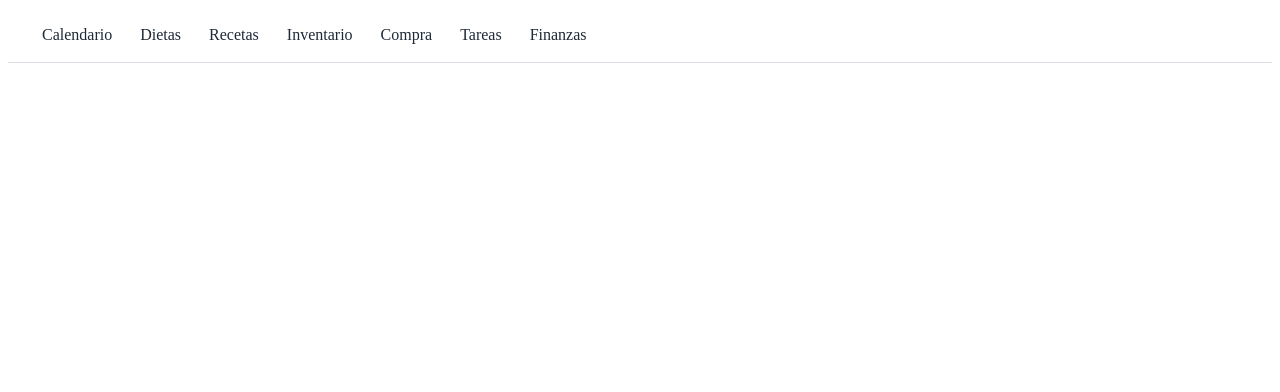
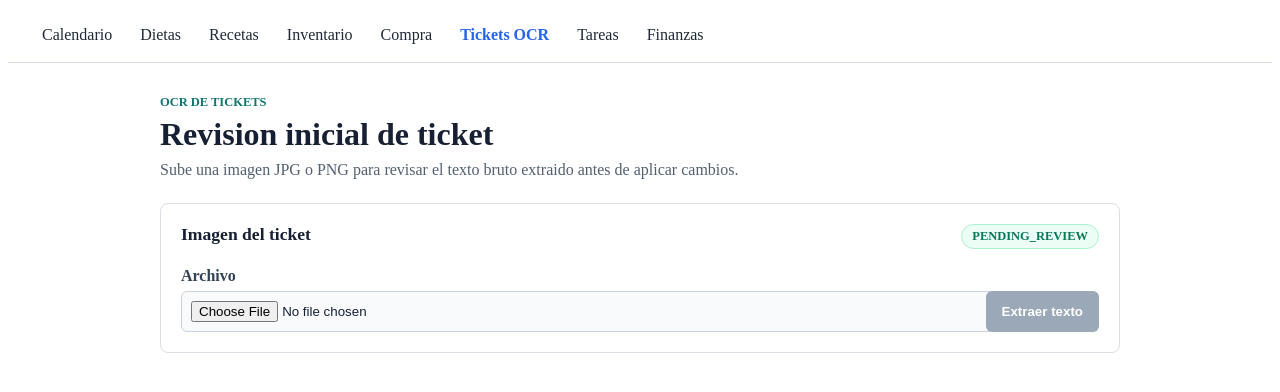
Before and after one commit to pablobaskes/planifai-front, an Angular app: page /receipts/ocr in a window 1280 px wide. Before the commit this address led to /. Shown: the top 392 px of the page. Built offline with nearby package versions, Linux system fonts and the light colour scheme.

Commit message:
feat: add OCR basic feature

```diff
--- a/src/app/app.html
+++ b/src/app/app.html
@@ -4,6 +4,7 @@
   <a routerLink="/diet/recipes" routerLinkActive="active">Recetas</a>
   <a routerLink="/inventory" routerLinkActive="active">Inventario</a>
   <a routerLink="/shopping" routerLinkActive="active">Compra</a>
+  <a routerLink="/receipts/ocr" routerLinkActive="active">Tickets OCR</a>
   <a routerLink="/tasks" routerLinkActive="active">Tareas</a>
   <a routerLink="/finance" routerLinkActive="active">Finanzas</a>
 </nav>
--- a/src/app/app.routes.ts
+++ b/src/app/app.routes.ts
@@ -22,6 +22,11 @@ export const routes: Routes = [
       import('./features/finance/pages/finance-page/finance-page').then(m => m.FinancePage)
   },
   {
+    path: 'receipts/ocr',
+    loadComponent: () =>
+      import('./features/receipts/pages/receipt-ocr-page/receipt-ocr-page').then(m => m.ReceiptOcrPage)
+  },
+  {
     path: 'diet',
     loadChildren: () =>
       import('./features/diet/diet.routes').then(m => m.DIET_ROUTES)
--- /dev/null
+++ b/src/app/features/receipts/pages/receipt-ocr-page/receipt-ocr-page.css
@@ -0,0 +1,157 @@
+.receipt-page {
+  max-width: 960px;
+  margin: 0 auto;
+  padding: 32px 24px 56px;
+  color: #172033;
+}
+
+.receipt-header {
+  margin-bottom: 24px;
+}
+
+.eyebrow {
+  margin: 0 0 6px;
+  color: #0f766e;
+  font-size: 0.78rem;
+  font-weight: 700;
+  letter-spacing: 0;
+  text-transform: uppercase;
+}
+
+h1,
+h2,
+p {
+  margin-top: 0;
+}
+
+h1 {
+  margin-bottom: 8px;
+  font-size: 2rem;
+}
+
+h2 {
+  margin-bottom: 0;
+  font-size: 1.1rem;
+}
+
+.subtitle {
+  max-width: 680px;
+  margin-bottom: 0;
+  color: #526070;
+}
+
+.upload-panel,
+.result-panel {
+  border: 1px solid #d8dee4;
+  border-radius: 8px;
+  background: #ffffff;
+  padding: 20px;
+}
+
+.result-panel {
+  margin-top: 20px;
+}
+
+.panel-heading {
+  display: flex;
+  align-items: flex-start;
+  justify-content: space-between;
+  gap: 16px;
+  margin-bottom: 18px;
+}
+
+.panel-heading p {
+  margin: 4px 0 0;
+  color: #5f6d7a;
+}
+
+.phase {
+  border: 1px solid #a7f3d0;
+  border-radius: 999px;
+  background: #ecfdf5;
+  color: #047857;
+  padding: 4px 10px;
+  font-size: 0.78rem;
+  font-weight: 700;
+  white-space: nowrap;
+}
+
+.file-row {
+  display: grid;
+  grid-template-columns: minmax(0, 1fr) auto;
+  gap: 12px;
+  align-items: end;
+}
+
+.file-control {
+  display: grid;
+  gap: 6px;
+  color: #344256;
+  font-weight: 700;
+}
+
+input[type="file"] {
+  width: 100%;
+  border: 1px solid #c9d2dc;
+  border-radius: 6px;
+  padding: 9px;
+  background: #f8fafc;
+  color: #172033;
+}
+
+button {
+  min-height: 41px;
+  border: 0;
+  border-radius: 6px;
+  background: #0f766e;
+  color: #ffffff;
+  padding: 0 16px;
+  font-weight: 700;
+  cursor: pointer;
+}
+
+button:disabled {
+  background: #9aa8b7;
+  cursor: not-allowed;
+}
+
+.file-meta {
+  margin: 12px 0 0;
+  color: #526070;
+}
+
+.error-message {
+  margin: 14px 0 0;
+  border-left: 4px solid #dc2626;
+  background: #fef2f2;
+  color: #991b1b;
+  padding: 10px 12px;
+}
+
+pre {
+  min-height: 240px;
+  max-height: 520px;
+  margin: 0;
+  overflow: auto;
+  border: 1px solid #d8dee4;
+  border-radius: 6px;
+  background: #0f172a;
+  color: #e5e7eb;
+  padding: 16px;
+  white-space: pre-wrap;
+  word-break: break-word;
+}
+
+@media (max-width: 640px) {
+  .receipt-page {
+    padding: 24px 16px 40px;
+  }
+
+  .file-row {
+    grid-template-columns: 1fr;
+  }
+
+  button {
+    width: 100%;
+  }
+}
--- /dev/null
+++ b/src/app/features/receipts/pages/receipt-ocr-page/receipt-ocr-page.html
@@ -0,0 +1,48 @@
+<main class="receipt-page">
+  <section class="receipt-header">
+    <div>
+      <p class="eyebrow">OCR de tickets</p>
+      <h1>Revision inicial de ticket</h1>
+      <p class="subtitle">Sube una imagen JPG o PNG para revisar el texto bruto extraido antes de aplicar cambios.</p>
+    </div>
+  </section>
+
+  <section class="upload-panel" aria-labelledby="receipt-upload-title">
+    <div class="panel-heading">
+      <h2 id="receipt-upload-title">Imagen del ticket</h2>
+      <span class="phase">PENDING_REVIEW</span>
+    </div>
+
+    <div class="file-row">
+      <label class="file-control">
+        <span>Archivo</span>
+        <input type="file" accept="image/jpeg,image/png" (change)="onFileSelected($event)" />
+      </label>
+
+      <button type="button" (click)="upload()" [disabled]="loading() || !selectedFile()">
+        {{ loading() ? 'Subiendo...' : 'Extraer texto' }}
+      </button>
+    </div>
+
+    @if (selectedFile()) {
+      <p class="file-meta">{{ selectedFile()?.name }} · {{ selectedFile()?.size | number }} bytes</p>
+    }
+
+    @if (error()) {
+      <p class="error-message" role="alert">{{ error() }}</p>
+    }
+  </section>
+
+  @if (result()) {
+    <section class="result-panel" aria-labelledby="receipt-result-title">
+      <div class="panel-heading">
+        <div>
+          <h2 id="receipt-result-title">Texto extraido</h2>
+          <p>Receipt #{{ result()?.receiptId }} · {{ result()?.status }} · {{ result()?.ocrProvider }}</p>
+        </div>
+      </div>
+
+      <pre>{{ result()?.rawText }}</pre>
+    </section>
+  }
+</main>
--- /dev/null
+++ b/src/app/features/receipts/pages/receipt-ocr-page/receipt-ocr-page.ts
@@ -0,0 +1,80 @@
+import { CommonModule } from '@angular/common';
+import { HttpErrorResponse } from '@angular/common/http';
+import { Component, signal } from '@angular/core';
+import { finalize } from 'rxjs';
+
+import { ReceiptOcrResponse } from '../../models/receipt.model';
+import { ReceiptService } from '../../services/receipt.service';
+
+@Component({
+  selector: 'app-receipt-ocr-page',
+  imports: [CommonModule],
+  templateUrl: './receipt-ocr-page.html',
+  styleUrl: './receipt-ocr-page.css',
+})
+export class ReceiptOcrPage {
+
+  private static readonly allowedTypes = new Set(['image/jpeg', 'image/png']);
+
+  protected readonly selectedFile = signal<File | null>(null);
+  protected readonly result = signal<ReceiptOcrResponse | null>(null);
+  protected readonly loading = signal(false);
+  protected readonly error = signal<string | null>(null);
+
+  constructor(private readonly receiptService: ReceiptService) {}
+
+  protected onFileSelected(event: Event): void {
+    const input = event.target as HTMLInputElement;
+    const file = input.files?.[0] ?? null;
+
+    this.result.set(null);
+    this.error.set(null);
+
+    if (!file) {
+      this.selectedFile.set(null);
+      return;
+    }
+
+    if (!ReceiptOcrPage.allowedTypes.has(file.type)) {
+      this.selectedFile.set(null);
+      input.value = '';
+      this.error.set('Selecciona una imagen JPG o PNG.');
+      return;
+    }
+
+    this.selectedFile.set(file);
+  }
+
+  protected upload(): void {
+    const file = this.selectedFile();
+    if (!file) {
+      this.error.set('Selecciona una imagen de ticket antes de subirla.');
+      return;
+    }
+
+    this.loading.set(true);
+    this.error.set(null);
+    this.result.set(null);
+
+    this.receiptService.uploadReceiptForOcr(file)
+      .pipe(finalize(() => this.loading.set(false)))
+      .subscribe({
+        next: response => this.result.set(response),
+        error: error => this.error.set(this.resolveError(error)),
+      });
+  }
+
+  private resolveError(error: unknown): string {
+    if (error instanceof HttpErrorResponse) {
+      if (typeof error.error === 'string' && error.error.trim().length > 0) {
+        return error.error;
+      }
+
+      if (error.error && typeof error.error.message === 'string') {
+        return error.error.message;
+      }
+    }
+
+    return 'No se pudo extraer texto del ticket.';
+  }
+}
--- /dev/null
+++ b/src/app/features/receipts/services/receipt.service.ts
@@ -0,0 +1,21 @@
+import { HttpClient } from '@angular/common/http';
+import { Injectable } from '@angular/core';
+import { Observable } from 'rxjs';
+
+import { environment } from '../../../../environments/environment';
+import { ReceiptOcrResponse } from '../models/receipt.model';
+
+@Injectable({ providedIn: 'root' })
+export class ReceiptService {
+
+  private readonly ocrUrl = `${environment.apiUrl}/receipts/ocr`;
+
+  constructor(private readonly http: HttpClient) {}
+
+  uploadReceiptForOcr(file: File): Observable<ReceiptOcrResponse> {
+    const formData = new FormData();
+    formData.append('file', file);
+
+    return this.http.post<ReceiptOcrResponse>(this.ocrUrl, formData);
+  }
+}
```
Also changed, not shown: src/app/features/receipts/models/receipt.model.ts (added, +9 -0 lines).
